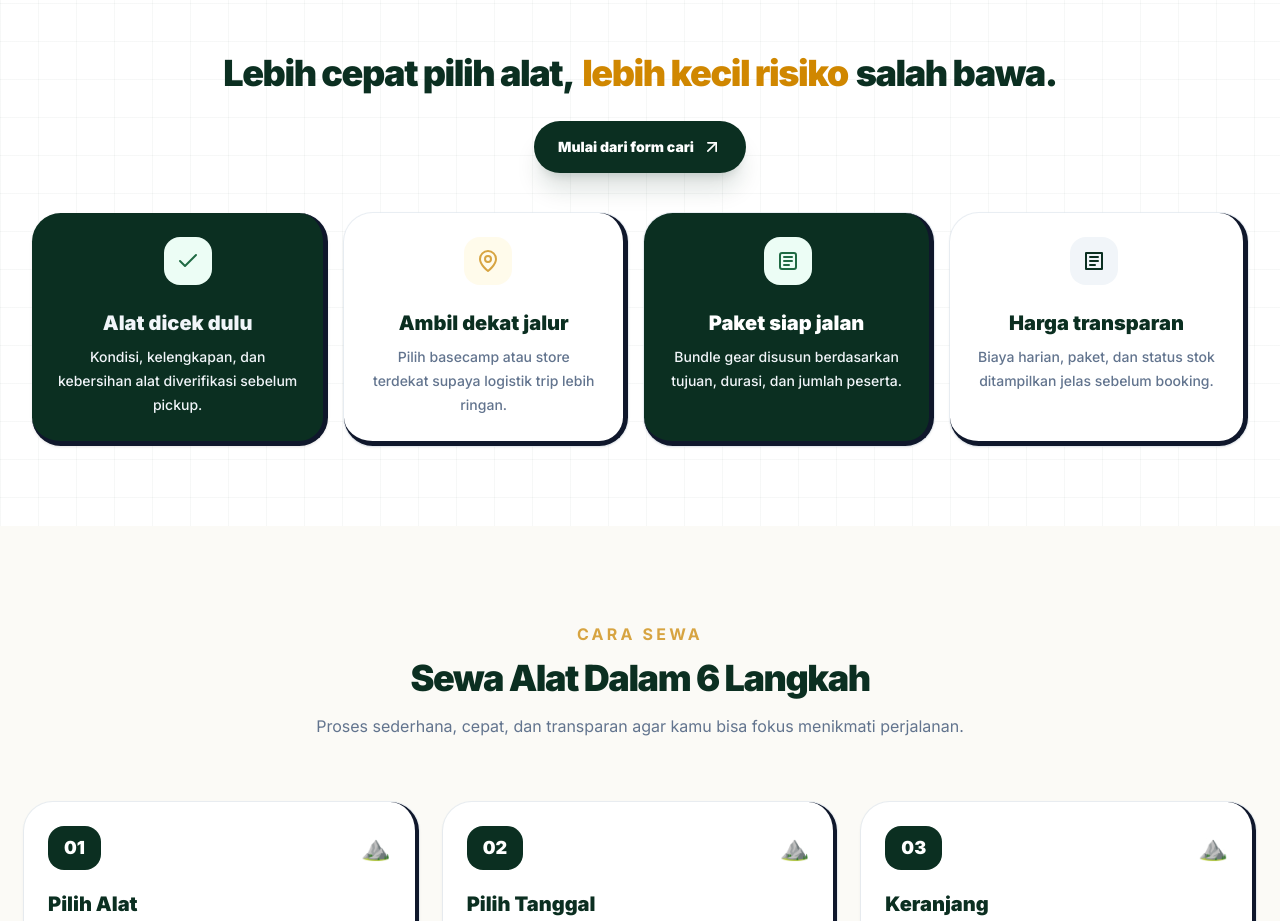
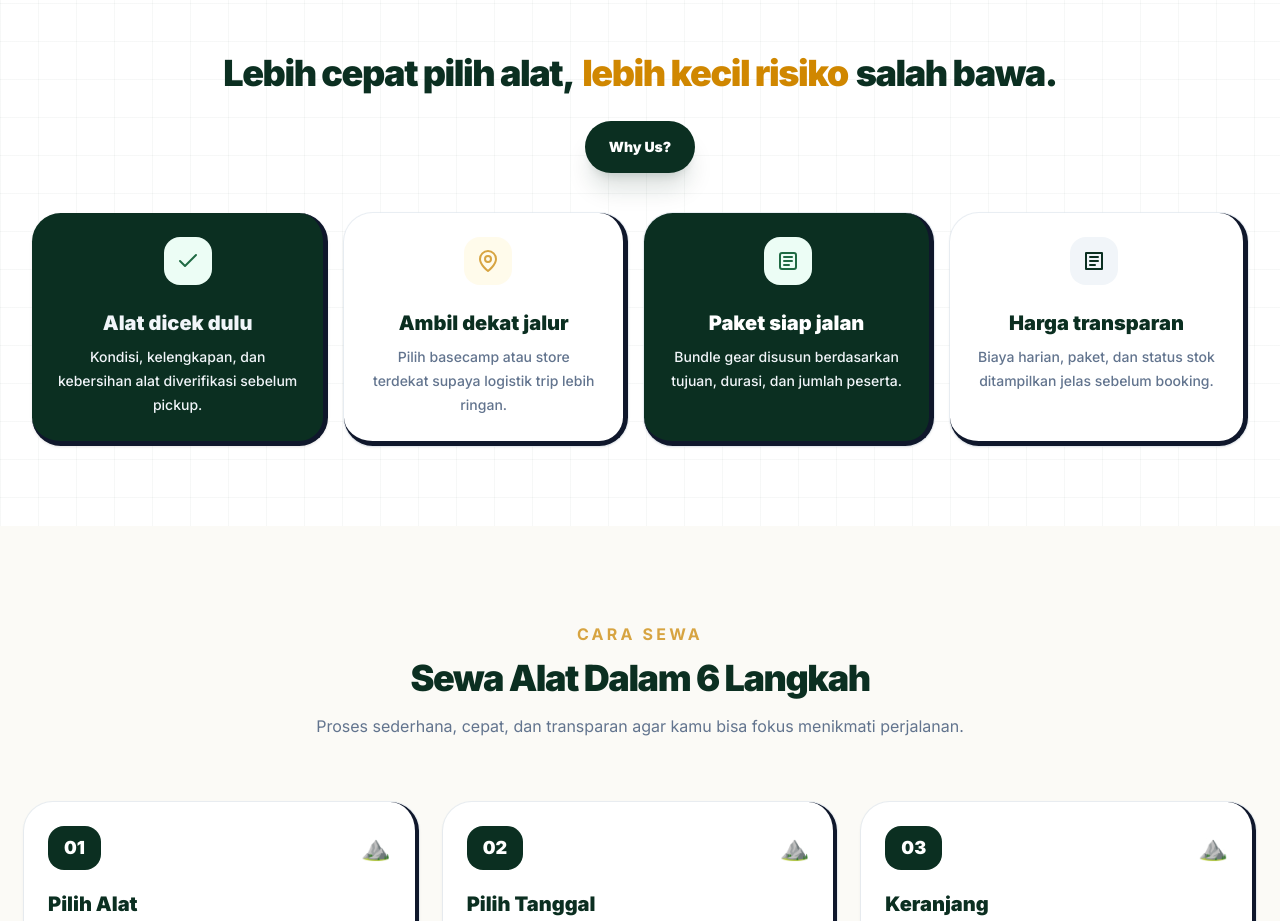
Before and after one commit to qonitaputriamalia-web/GoldVenture, a React (Vite) app in the folder my-react-app/: page / in a window 1280 px wide. Shown: the part 860-1781 px from the top of the page. Built offline with nearby package versions, Linux system fonts and the light colour scheme.

Commit message:
Refactor WhyUs component layout and improve accessibility

```diff
--- a/my-react-app/src/components/why_us.jsx
+++ b/my-react-app/src/components/why_us.jsx
@@ -12,14 +12,14 @@ const WhyUs = () => (
 
           <a href="#search"
             class="mt-7 inline-flex items-center gap-2 rounded-full bg-forest px-6 py-4 font-black text-white text-sm shadow-xl shadow-forest/15 transition hover:-translate-y-1 hover:bg-green-800">
-              Mulai dari form cari <svg class="size-5 inline-flex items-center justify-center leading-none icon-shadcn" aria-hidden="true" viewBox="0 0 24 24" fill="none" stroke="currentColor" stroke-linecap="round" stroke-linejoin="round"><path d="M7 7h10v10"/><path d="M7 17 17 7"/></svg>
+            Why Us?
           </a>
         </div>
 
         <div class="flex gap-4 sm:grid-cols-2">
           <article
             class="rounded-[1.8rem] bg-forest p-6 shadow-sm ring-1 ring-white/20 transition border-b-5 border-r-5 border-slate-900 hover:-translate-y-1 hover:shadow-xl">
-              <div class="grid size-12 place-items-center translate-x-27 rounded-2xl bg-emerald-50 text-moss"><svg class="size-6 inline-flex items-center justify-center leading-none icon-shadcn" aria-hidden="true" viewBox="0 0 24 24" fill="none" stroke="currentColor" stroke-linecap="round" stroke-linejoin="round"><path d="M20 6 9 17l-5-5"/></svg></div>
+            <div class="grid size-12 place-items-center translate-x-27 rounded-2xl bg-emerald-50 text-moss"><svg class="size-6 inline-flex items-center justify-center leading-none icon-shadcn" aria-hidden="true" viewBox="0 0 24 24" fill="none" stroke="currentColor" stroke-linecap="round" stroke-linejoin="round"><path d="M20 6 9 17l-5-5" /></svg></div>
             <h3 class="mt-6 text-xl font-black text-slate-100">Alat dicek dulu</h3>
             <p class="mt-2 text-sm leading-6 text-slate-100 font-medium">Kondisi, kelengkapan, dan kebersihan alat
               diverifikasi
@@ -27,7 +27,7 @@ const WhyUs = () => (
           </article>
           <article
             class="rounded-[1.8rem] bg-white p-6 shadow-sm ring-1 ring-slate-200/70 border-b-5 border-r-5 border-slate-900 transition hover:-translate-y-1 hover:shadow-xl">
-              <div class="grid size-12 place-items-center translate-x-24 rounded-2xl bg-amber-50 text-gold"><svg class="size-6 inline-flex items-center justify-center leading-none icon-shadcn" aria-hidden="true" viewBox="0 0 24 24" fill="none" stroke="currentColor" stroke-linecap="round" stroke-linejoin="round"><path d="M20 10c0 6-8 12-8 12S4 16 4 10a8 8 0 1 1 16 0Z"/><circle cx="12" cy="10" r="3"/></svg></div>
+            <div class="grid size-12 place-items-center translate-x-24 rounded-2xl bg-amber-50 text-gold"><svg class="size-6 inline-flex items-center justify-center leading-none icon-shadcn" aria-hidden="true" viewBox="0 0 24 24" fill="none" stroke="currentColor" stroke-linecap="round" stroke-linejoin="round"><path d="M20 10c0 6-8 12-8 12S4 16 4 10a8 8 0 1 1 16 0Z" /><circle cx="12" cy="10" r="3" /></svg></div>
             <h3 class="mt-6 text-xl font-black text-forest">Ambil dekat jalur</h3>
             <p class="mt-2 text-sm leading-6 text-slate-500 font-medium">Pilih basecamp atau store terdekat supaya
               logistik trip
@@ -35,7 +35,7 @@ const WhyUs = () => (
           </article>
           <article
             class="rounded-[1.8rem] bg-forest p-6 shadow-sm ring-1 ring-slate-200/70 border-b-5 border-r-5 border-slate-900 transition hover:-translate-y-1 hover:shadow-xl">
-              <div class="grid size-12 place-items-center translate-x-24 rounded-2xl bg-emerald-50 text-moss"><svg class="size-6 inline-flex items-center justify-center leading-none icon-shadcn" aria-hidden="true" viewBox="0 0 24 24" fill="none" stroke="currentColor" stroke-linecap="round" stroke-linejoin="round"><rect x="4" y="4" width="16" height="16" rx="2"/><path d="M8 8h8"/><path d="M8 12h8"/><path d="M8 16h5"/></svg></div>
+            <div class="grid size-12 place-items-center translate-x-24 rounded-2xl bg-emerald-50 text-moss"><svg class="size-6 inline-flex items-center justify-center leading-none icon-shadcn" aria-hidden="true" viewBox="0 0 24 24" fill="none" stroke="currentColor" stroke-linecap="round" stroke-linejoin="round"><rect x="4" y="4" width="16" height="16" rx="2" /><path d="M8 8h8" /><path d="M8 12h8" /><path d="M8 16h5" /></svg></div>
             <h3 class="mt-6 text-xl font-black text-white">Paket siap jalan</h3>
             <p class="mt-2 text-sm leading-6 text-slate-100 font-medium">Bundle gear disusun berdasarkan tujuan,
               durasi, dan
@@ -43,7 +43,7 @@ const WhyUs = () => (
           </article>
           <article
             class="rounded-[1.8rem] bg-white p-6 shadow-sm ring-1 ring-slate-200/70   border-b-5 border-r-5 border-slate-900 transition hover:-translate-y-1 hover:shadow-xl">
-              <div class="grid size-12 place-items-center translate-x-24 rounded-2xl bg-slate-100 text-forest"><svg class="size-6 inline-flex items-center justify-center leading-none icon-shadcn" aria-hidden="true" viewBox="0 0 24 24" fill="none" stroke="currentColor" stroke-linecap="round" stroke-linejoin="round"><path d="M4 4h16v16H4z"/><path d="M8 8h8"/><path d="M8 12h8"/><path d="M8 16h5"/></svg></div>
+            <div class="grid size-12 place-items-center translate-x-24 rounded-2xl bg-slate-100 text-forest"><svg class="size-6 inline-flex items-center justify-center leading-none icon-shadcn" aria-hidden="true" viewBox="0 0 24 24" fill="none" stroke="currentColor" stroke-linecap="round" stroke-linejoin="round"><path d="M4 4h16v16H4z" /><path d="M8 8h8" /><path d="M8 12h8" /><path d="M8 16h5" /></svg></div>
             <h3 class="mt-6 text-xl font-black text-forest">Harga transparan</h3>
             <p class="mt-2 text-sm leading-6 text-slate-500 font-medium">Biaya harian, paket, dan status stok
               ditampilkan jelas
```
Lines whose indentation alone changed are shown as unchanged.
